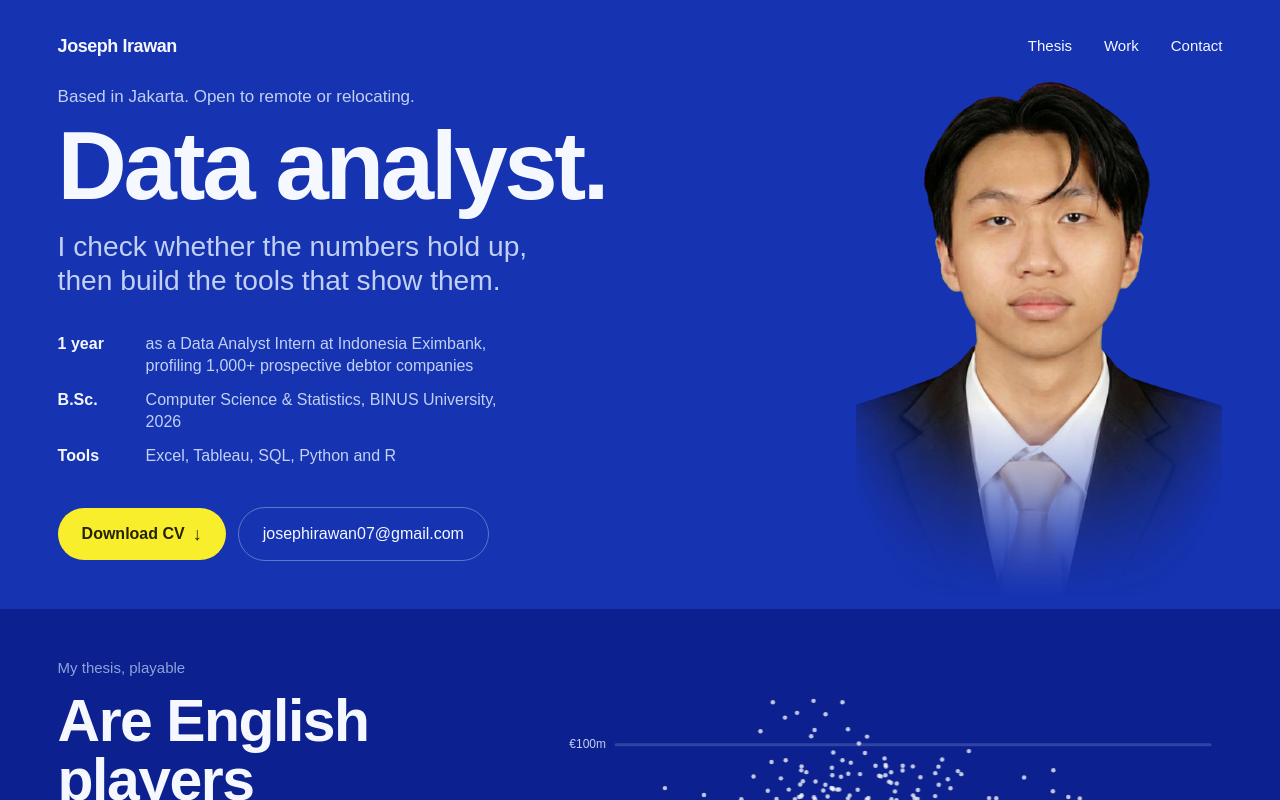
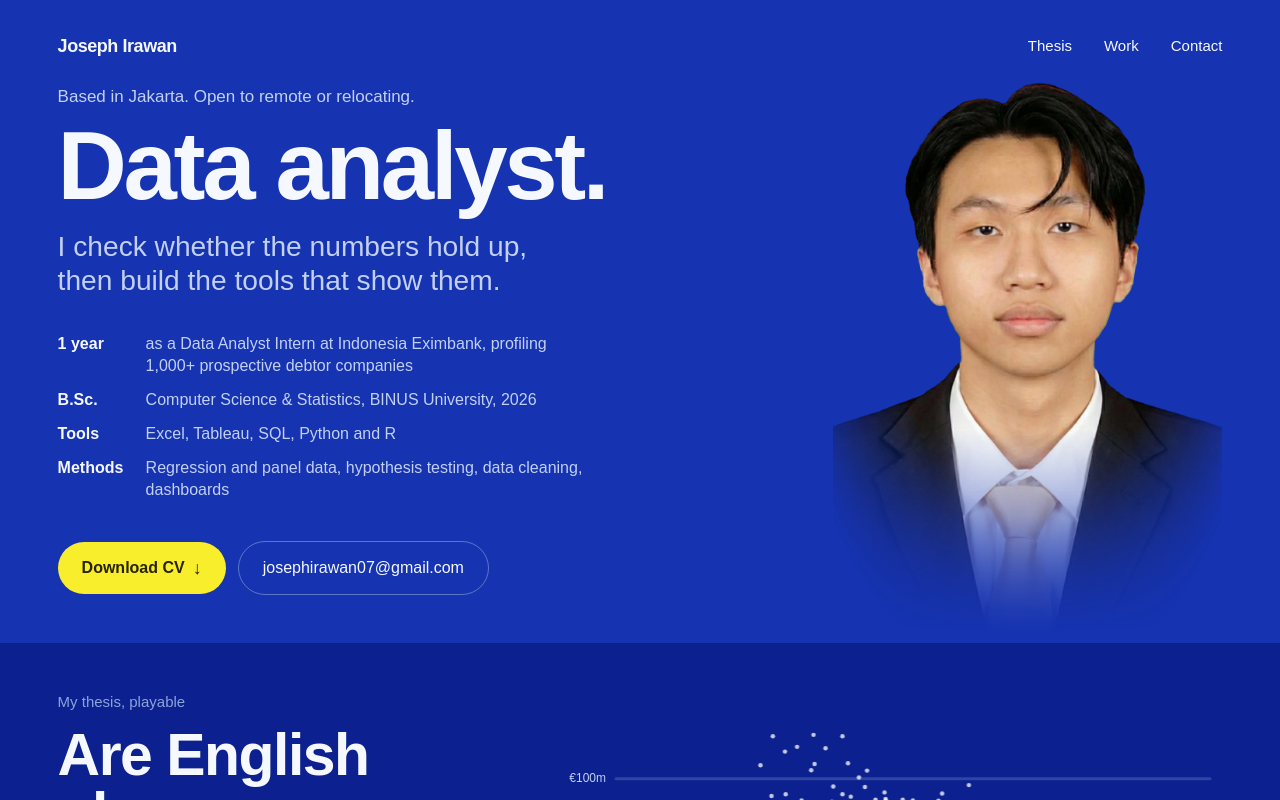
Before and after one commit to zpjosephi/josephsweb, a Next.js app: page / in a window 1280 px wide. Shown: the top 800 px of the page. Built offline with nearby package versions, Linux system fonts and the light colour scheme; a web font is replaced by a local one.

Commit message:
add a methods line to the intro facts

```diff
--- a/src/components/intro.tsx
+++ b/src/components/intro.tsx
@@ -9,6 +9,10 @@ const FACTS = [
   },
   { lead: "B.Sc.", text: "Computer Science & Statistics, BINUS University, 2026" },
   { lead: "Tools", text: "Excel, Tableau, SQL, Python and R" },
+  {
+    lead: "Methods",
+    text: "Regression and panel data, hypothesis testing, data cleaning, dashboards",
+  },
 ];
 
 export function Intro() {
@@ -44,7 +48,7 @@ export function Intro() {
             I check whether the numbers hold up, then build the tools that show them.
           </p>
 
-          <ul className="mt-9 max-w-[52ch] space-y-3">
+          <ul className="mt-9 max-w-[60ch] space-y-3">
             {FACTS.map((f) => (
               <li key={f.lead} className="grid grid-cols-[4.5rem_1fr] gap-x-4 text-[16px] leading-snug">
                 <span className="tabular font-semibold text-on-stage">{f.lead}</span>
```
